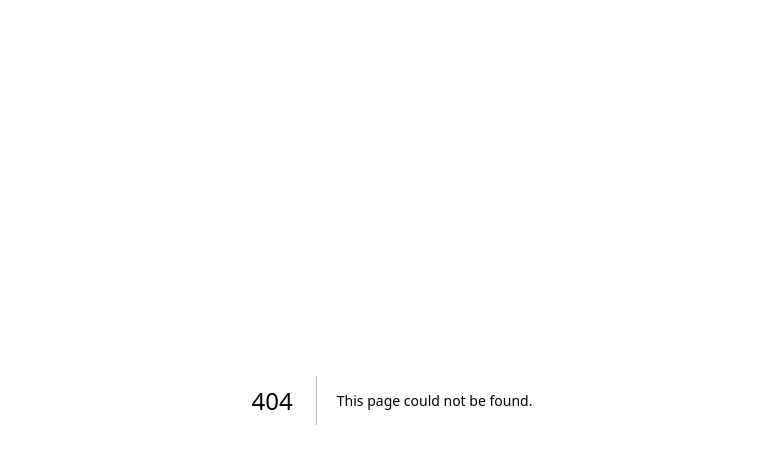
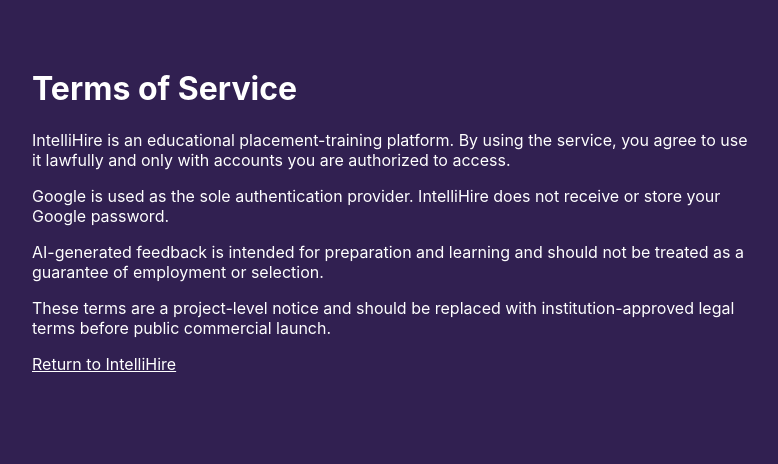
Before and after one commit to Student-Cybrarians/intellihire-v4, a Next.js app: page /terms in a window 1280 px wide. Before the commit this address had no page. Shown: the top 464 px of the page, without its empty margins (248-1026 px from the left). Built offline with nearby package versions, Linux system fonts and the light colour scheme.

Commit message:
feat(auth): add terms page for authentication entry

```diff
--- /dev/null
+++ b/src/app/terms/page.tsx
@@ -0,0 +1,24 @@
+export default function TermsPage() {
+  return (
+    <main style={{ maxWidth: 760, margin: "0 auto", padding: "3rem 1.25rem" }}>
+      <h1>Terms of Service</h1>
+      <p>
+        IntelliHire is an educational placement-training platform. By using the service, you agree
+        to use it lawfully and only with accounts you are authorized to access.
+      </p>
+      <p>
+        Google is used as the sole authentication provider. IntelliHire does not receive or store
+        your Google password.
+      </p>
+      <p>
+        AI-generated feedback is intended for preparation and learning and should not be treated as
+        a guarantee of employment or selection.
+      </p>
+      <p>
+        These terms are a project-level notice and should be replaced with institution-approved
+        legal terms before public commercial launch.
+      </p>
+      <a href="/">Return to IntelliHire</a>
+    </main>
+  );
+}
```
